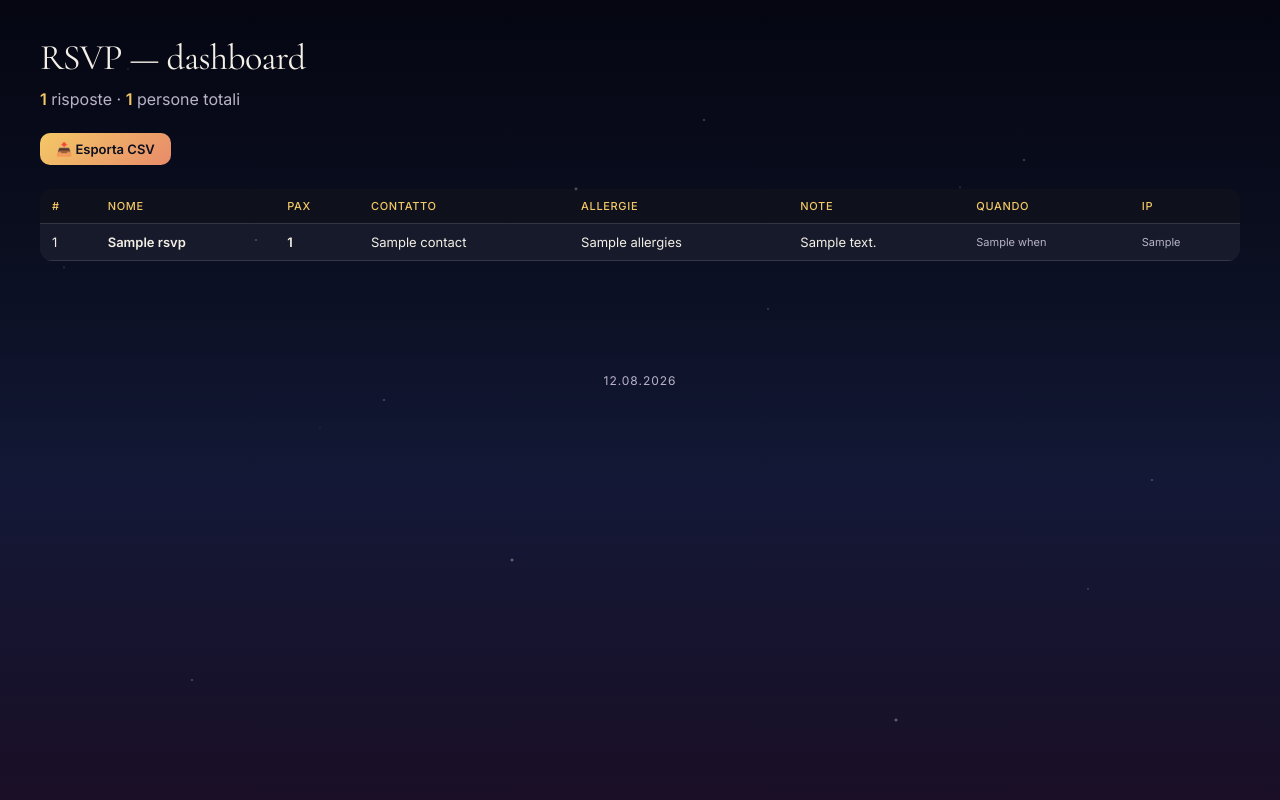
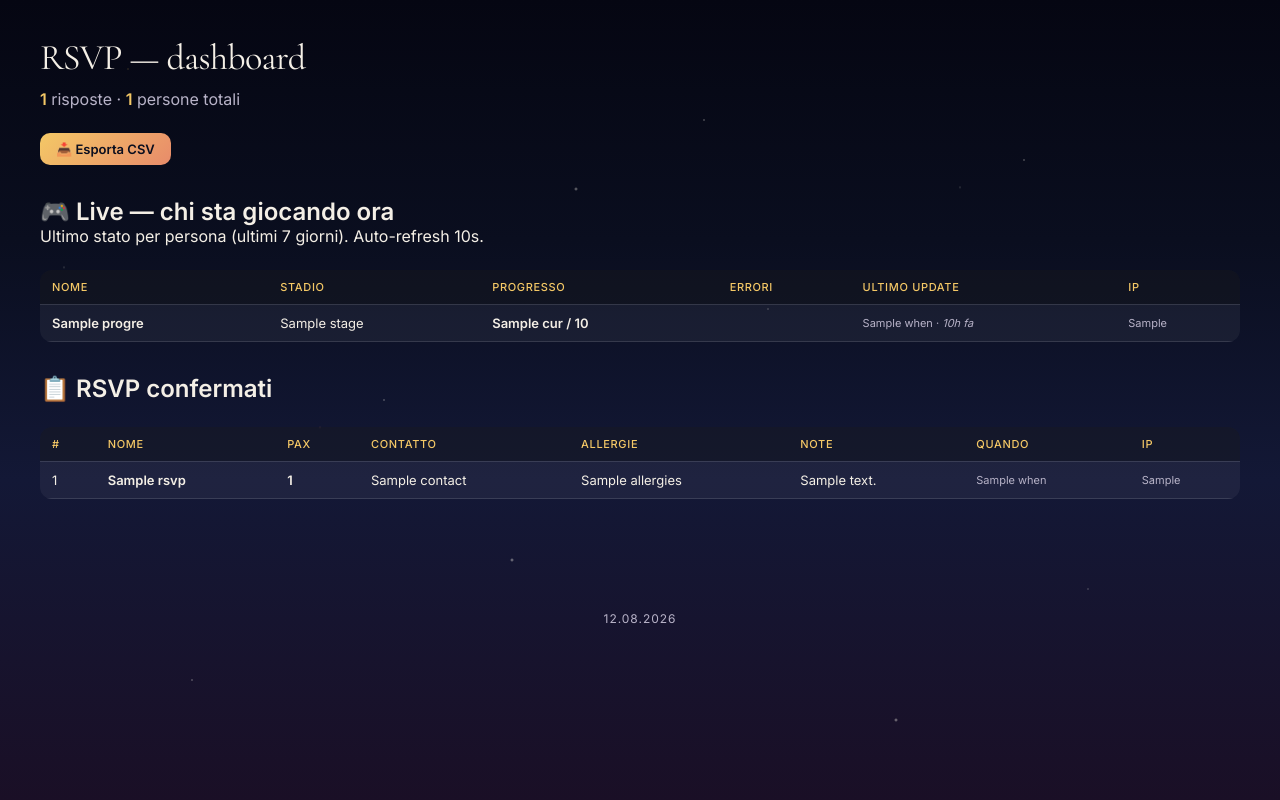
Before and after one commit to vibeach/eclisse-anacapri, a Flask app: template templates/admin.html in a window 1280 px wide. Run offline with Flask 3, Linux system fonts and the light colour scheme; the template is opened without the code that fills it: most values are stand-ins (such as "Sample title", 1, 10 or a date in 2020).

Commit message:
admin: live game progress tracker (name, stage, pos, errors, updated)

```diff
--- a/app.py
+++ b/app.py
@@ -98,6 +98,35 @@ def init_db():
                 ip TEXT
             )
         """))
+        c.execute(text(f"""
+            CREATE TABLE IF NOT EXISTS eclisse_progress (
+                id {id_col},
+                name TEXT,
+                ip TEXT,
+                stage TEXT NOT NULL,
+                cur INTEGER,
+                total INTEGER,
+                errors INTEGER,
+                created_at BIGINT NOT NULL
+            )
+        """))
+
+
+def _client_ip():
+    return (request.headers.get("X-Forwarded-For", request.remote_addr) or "").split(",")[0].strip()
+
+
+def _track(stage, cur=None, total=None, errors=None):
+    try:
+        with engine.begin() as c:
+            c.execute(
+                text("INSERT INTO eclisse_progress (name, ip, stage, cur, total, errors, created_at) "
+                     "VALUES (:n, :ip, :s, :c, :t, :e, :ts)"),
+                {"n": session.get("name"), "ip": _client_ip(), "s": stage,
+                 "c": cur, "t": total, "e": errors, "ts": int(time.time())},
+            )
+    except Exception:
+        pass
 
 
 # ─── Game flow: / → /quiz → /pappo → /invito ─────────────────────────────────
@@ -116,6 +145,7 @@ def quiz():
         if not name:
             return render_template("index.html", error="Scrivi il tuo nome per continuare.")
         session["name"] = name[:80]
+        _track("quiz")
         return render_template("quiz.html", name=session["name"], options=NICKNAME_OPTIONS)
     if "name" not in session:
         return redirect(url_for("home"))
@@ -136,11 +166,13 @@ def verify():
             {"n": name, "a": answer, "ok": 1 if correct else 0, "t": int(time.time()), "ip": ip},
         )
     if not correct:
+        _track("quiz_wrong")
         return render_template(
             "quiz.html", name=name, options=NICKNAME_OPTIONS,
             error="Risposta sbagliata. Riprova (o chiedi ad Ale)."
         )
     session["verified"] = True
+    _track("quiz_ok")
     return redirect(url_for("pappo"))
 
 
@@ -178,16 +210,25 @@ def pappo():
             session["pappo_idx"] = session.get("pappo_idx", 0) + 1
             if session["pappo_idx"] >= len(session["pappo_queue"]):
                 session["pappo_passed"] = True
+                total = len(session["pappo_queue"])
+                errs = session.get("pappo_errors", 0)
+                _track("passed", cur=total, total=total, errors=errs)
                 session.pop("pappo_queue", None)
                 session.pop("pappo_idx", None)
                 session.pop("pappo_errors", None)
                 return redirect(url_for("invito"))
+            _track("pappo", cur=session["pappo_idx"] + 1, total=len(session["pappo_queue"]),
+                   errors=session.get("pappo_errors", 0))
             return redirect(url_for("pappo"))
         else:
             session["pappo_errors"] = session.get("pappo_errors", 0) + 1
             if session["pappo_errors"] >= PAPPO_MAX_ERRORS:
+                _track("failed", cur=session.get("pappo_idx", 0) + 1,
+                       total=len(session["pappo_queue"]), errors=session["pappo_errors"])
                 session.clear()
                 return redirect(url_for("home") + "?fail=1")
+            _track("pappo", cur=session.get("pappo_idx", 0) + 1,
+                   total=len(session["pappo_queue"]), errors=session["pappo_errors"])
             remaining = PAPPO_MAX_ERRORS - session["pappo_errors"]
             error_msg = f"Guarda meglio e riprova.. hai ancora {remaining} tentativ{'o' if remaining == 1 else 'i'}."
 
@@ -244,6 +285,8 @@ def rsvp():
              "nt": notes or None, "ca": now, "ip": ip,
              "ua": request.headers.get("User-Agent", "")[:200]},
         )
+    session["name"] = name
+    _track("rsvp")
     return redirect(url_for("invito") + "?sent=1")
 
 
@@ -259,6 +302,20 @@ def admin():
         attempts_rows = list(c.execute(text(
             "SELECT name, answer, correct, created_at, ip FROM eclisse_attempts ORDER BY created_at DESC LIMIT 200"
         )).mappings())
+        if IS_PG:
+            progress_rows = list(c.execute(text(
+                "SELECT DISTINCT ON (name, ip) name, ip, stage, cur, total, errors, created_at "
+                "FROM eclisse_progress "
+                "WHERE created_at > :cutoff "
+                "ORDER BY name, ip, created_at DESC"
+            ), {"cutoff": int(time.time()) - 7 * 86400}).mappings())
+        else:
+            progress_rows = list(c.execute(text(
+                "SELECT name, ip, stage, cur, total, errors, created_at FROM eclisse_progress p "
+                "WHERE created_at = (SELECT MAX(created_at) FROM eclisse_progress WHERE name=p.name AND ip=p.ip) "
+                "AND created_at > :cutoff"
+            ), {"cutoff": int(time.time()) - 7 * 86400}).mappings())
+    progress_rows = sorted(progress_rows, key=lambda r: r["created_at"], reverse=True)
     total_people = sum(r["num_people"] or 0 for r in rsvps_rows)
     return render_template(
         "admin.html",
@@ -276,6 +333,13 @@ def admin():
              "when": datetime.fromtimestamp(a["created_at"]).strftime("%d/%m %H:%M"),
              "ip": a["ip"] or ""}
             for a in attempts_rows
+        ],
+        progress=[
+            {"name": p["name"] or "—", "ip": p["ip"] or "",
+             "stage": p["stage"], "cur": p["cur"], "total": p["total"], "errors": p["errors"],
+             "when": datetime.fromtimestamp(p["created_at"]).strftime("%d/%m %H:%M:%S"),
+             "ago": max(0, int(time.time()) - p["created_at"])}
+            for p in progress_rows
         ],
         total_rsvps=len(rsvps_rows),
         total_people=total_people,
--- a/templates/admin.html
+++ b/templates/admin.html
@@ -6,6 +6,50 @@
     <h1>RSVP — dashboard</h1>
     <p class="stats"><strong>{{ total_rsvps }}</strong> risposte · <strong>{{ total_people }}</strong> persone totali</p>
     <p><a href="{{ url_for('admin_export', key=admin_key) }}" class="btn small">📥 Esporta CSV</a></p>
+
+    <h2 style="margin-top:32px;">🎮 Live — chi sta giocando ora</h2>
+    <p class="tiny">Ultimo stato per persona (ultimi 7 giorni). Auto-refresh 10s.</p>
+    <table>
+      <thead>
+        <tr>
+          <th>Nome</th><th>Stadio</th><th>Progresso</th><th>Errori</th><th>Ultimo update</th><th>IP</th>
+        </tr>
+      </thead>
+      <tbody>
+      {% for p in progress %}
+        <tr class="stage-{{ p.stage }}">
+          <td><strong>{{ p.name }}</strong></td>
+          <td>
+            {% if p.stage == 'quiz' %}📝 quiz
+            {% elif p.stage == 'quiz_wrong' %}❌ quiz sbagliato
+            {% elif p.stage == 'quiz_ok' %}✅ quiz superato
+            {% elif p.stage == 'pappo' %}🕵️ pappò
+            {% elif p.stage == 'passed' %}🎉 gioco superato
+            {% elif p.stage == 'failed' %}💥 gioco fallito
+            {% elif p.stage == 'rsvp' %}🌠 RSVP inviata
+            {% else %}{{ p.stage }}
+            {% endif %}
+          </td>
+          <td class="num">
+            {% if p.cur and p.total %}{{ p.cur }} / {{ p.total }}{% else %}—{% endif %}
+          </td>
+          <td class="num">{% if p.errors is not none %}{{ p.errors }}{% else %}—{% endif %}</td>
+          <td class="tiny">
+            {{ p.when }}
+            {% if p.ago < 60 %} · <em>{{ p.ago }}s fa</em>
+            {% elif p.ago < 3600 %} · <em>{{ (p.ago//60) }}m fa</em>
+            {% else %} · <em>{{ (p.ago//3600) }}h fa</em>
+            {% endif %}
+          </td>
+          <td class="tiny">{{ p.ip }}</td>
+        </tr>
+      {% else %}
+        <tr><td colspan="6" class="empty">Nessuno ha ancora aperto il gioco.</td></tr>
+      {% endfor %}
+      </tbody>
+    </table>
+
+    <h2 style="margin-top:32px;">📋 RSVP confermati</h2>
 
     <table>
       <thead>
@@ -32,4 +76,8 @@
     </table>
   </div>
 </section>
+<script>
+  // Auto-refresh live progress every 10s
+  setTimeout(() => location.reload(), 10000);
+</script>
 {% endblock %}
```
